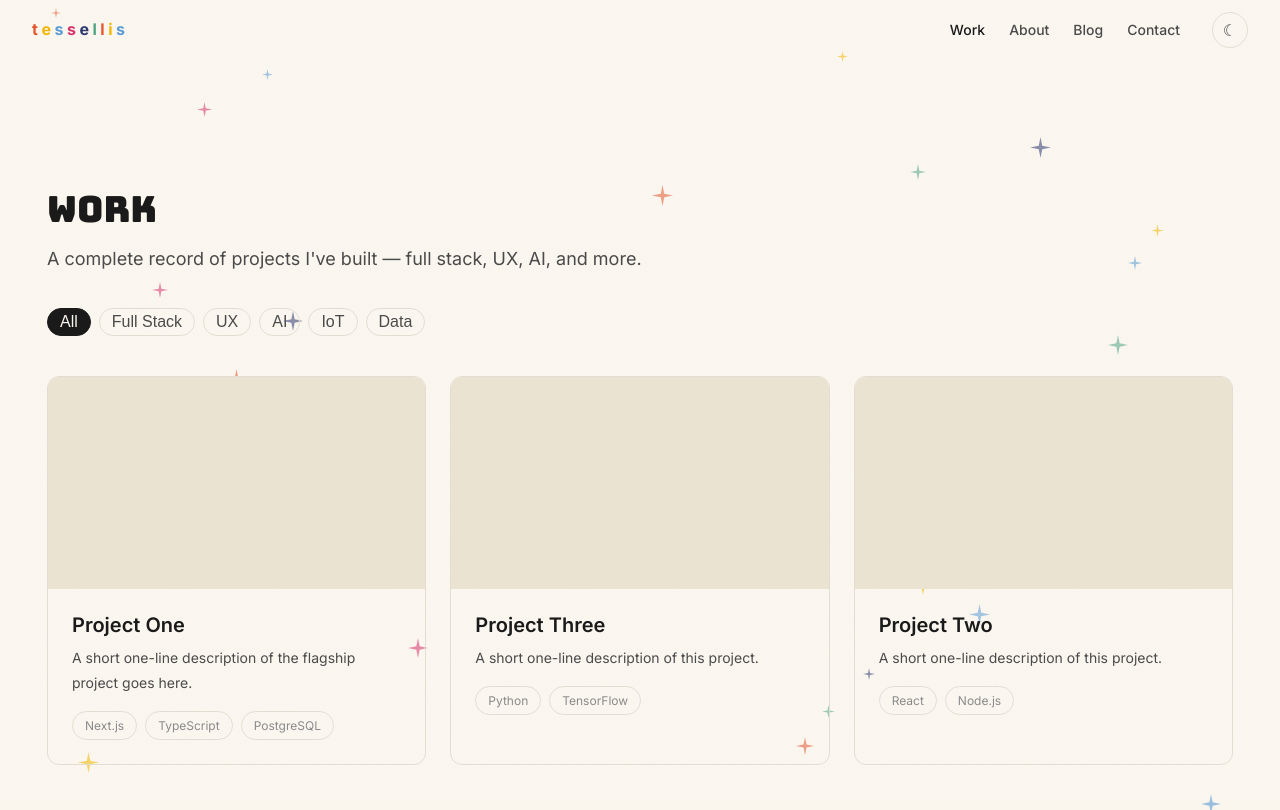
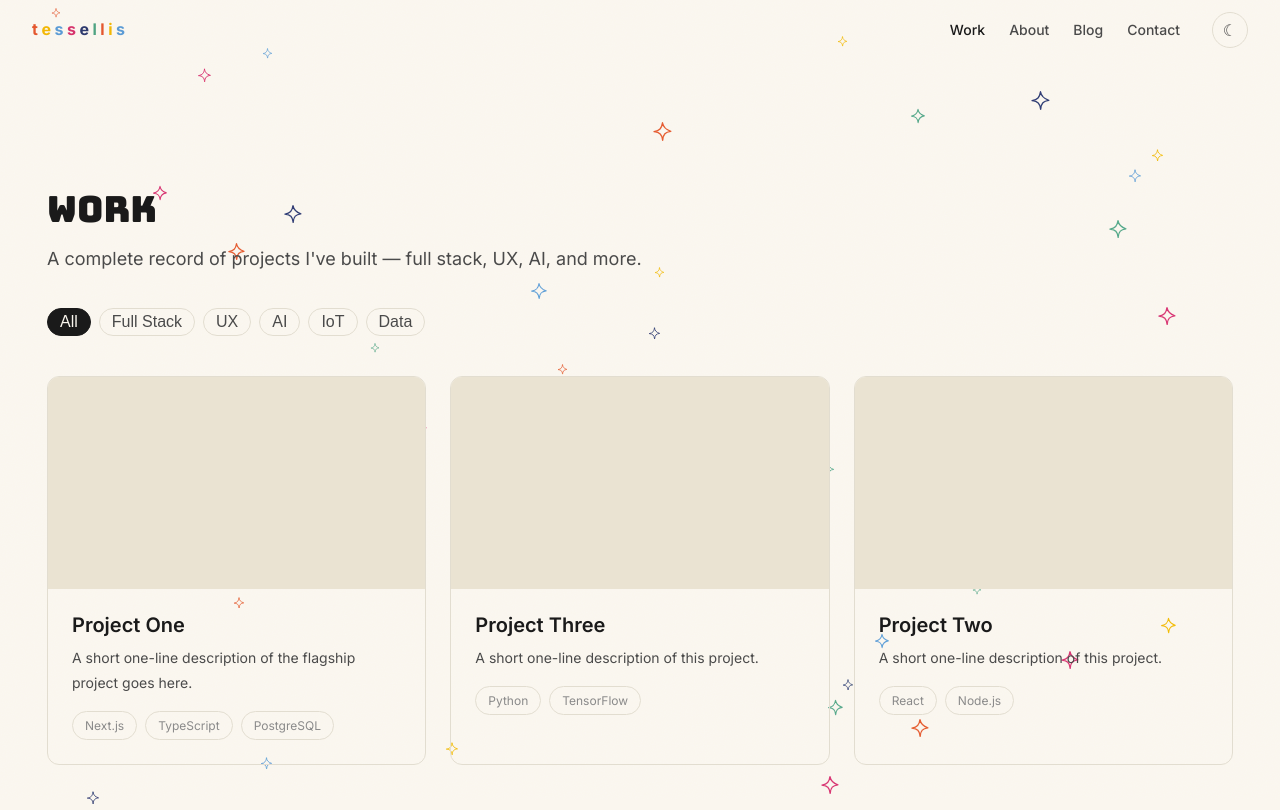
Before and after one commit to tessellis/portfolio-platform, a Next.js app: page /work in a window 1280 px wide. Shown: the top 810 px of the page. Built offline with nearby package versions, Linux system fonts and the light colour scheme.

Commit message:
Improve icon animation

```diff
--- a/src/components/layout/SparkleField.module.css
+++ b/src/components/layout/SparkleField.module.css
@@ -18,18 +18,18 @@
   width: 100%;
   height: 100%;
   color: var(--flash-color);
+  font-weight: bold;
   opacity: 0;
   animation: sparkleIn 0.6s ease-out forwards;
 }
 
 @keyframes sparkleIn {
   from { opacity: 0; transform: scale(0.5); }
-  to { opacity: 0.6; transform: scale(1); }
+  to { opacity: 1; transform: scale(1); }
 }
 
 @media (prefers-reduced-motion: reduce) {
   .sparkle {
     animation: none;
-    opacity: 0.6;
   }
 }
--- a/src/components/layout/SparkleField.tsx
+++ b/src/components/layout/SparkleField.tsx
@@ -5,7 +5,7 @@ import styles from './SparkleField.module.css';
 import { useThemeRevealKey } from '@/lib/useThemeRevealKey';
 import { generateSparkles } from '@/lib/generateSparkles';
 
-const SPARKLE_COUNT = 36;
+const SPARKLE_COUNT = 55;
 
 export function SparkleField() {
   const themeKey = useThemeRevealKey();
@@ -87,10 +87,13 @@ export function SparkleField() {
             }
           >
             <svg viewBox="0 0 24 24" fill="none" xmlns="http://www.w3.org/2000/svg">
-              <path
-                d="M12 0 L14 10 L24 12 L14 14 L12 24 L10 14 L0 12 L10 10 Z"
-                fill="currentColor"
-              />
+                <path
+                    d="M12 2C12.8 7 15 9.5 21.5 11.8C15.3 12.6 12.8 15 12.2 22C11.3 15.2 9 12.8 2.3 12.2C8.7 11 11 8.5 12 2Z"
+                    stroke="currentColor"
+                    strokeWidth="1.6"
+                    strokeLinecap="round"
+                    strokeLinejoin="round"
+                />
             </svg>
           </span>
         </span>
--- a/src/components/sections/Hero.module.css
+++ b/src/components/sections/Hero.module.css
@@ -19,7 +19,7 @@
 .iconWrap {
   flex-shrink: 0;
   width: clamp(120px, 30vw, 200px);
-  margin-bottom: var(--space-);
+  margin-bottom: var(--space-8 );
   overflow: visible;
 }
 
--- a/src/components/sections/HeroRevealContent.tsx
+++ b/src/components/sections/HeroRevealContent.tsx
@@ -6,7 +6,7 @@ import { useThemeRevealKey } from '@/lib/useThemeRevealKey';
 import { HeroPuzzleIcon } from './HeroPuzzleIcon';
 
 const name = 'Tess Ellis';
-const eyebrowText = 'Full stack developer & UX engineer';
+const eyebrowText = 'Lead Full-Stack Software Engineer';
 
 export function HeroRevealContent() {
   const themeKey = useThemeRevealKey();
```
